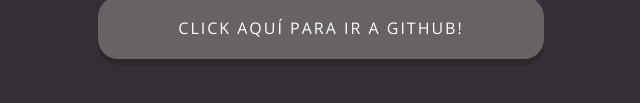
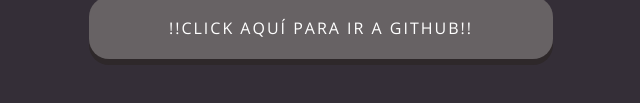
Before and after one commit to Vancamps99/Git_landing, a plain HTML site: page index.html in a window 1280 px wide. Shown: the part 441-544 px from the top of the page, without its empty margins (319-959 px from the left). Drawn offline with nearby package versions, Linux system fonts and the light colour scheme.

Commit message:
Agregado archivo JavaScript y vinculado  al final del body

```diff
--- a/index.html
+++ b/index.html
@@ -19,9 +19,10 @@
       </a>
       <button type="button" class="btn">
         <a href="https://github.com/" target="_blank"
-          >Click aquí para ir a GitHub!</a
+          >!!Click aquí para ir a GitHub!!</a
         >
       </button>
     </div>
+    <script src="assets/js/script1.js"></script>
   </body>
 </html>
```
Also changed, not shown: assets/js/script1.js (added).
